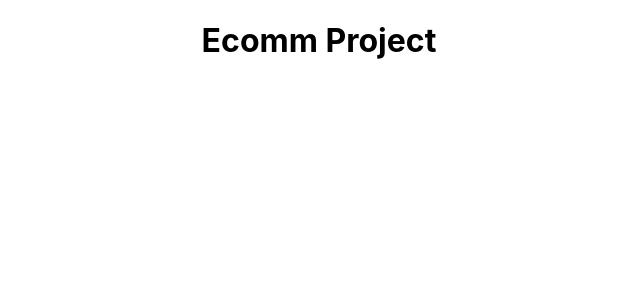
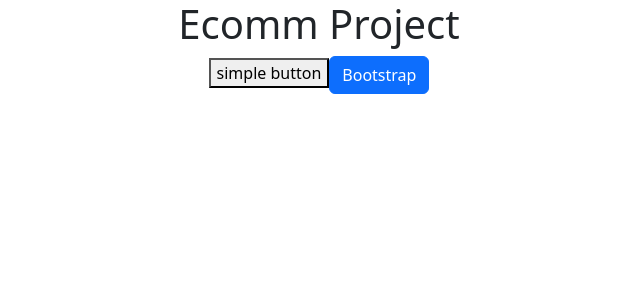
Before and after one commit to jxtsly111/Ecomm-dashboard, a React (Create React App) app: page / in a window 1280 px wide. Shown: the top 300 px of the page, without its empty margins (321-961 px from the left). Built offline with nearby package versions, Linux system fonts and the light colour scheme.

Commit message:
simple button

```diff
--- a/package.json
+++ b/package.json
@@ -10,6 +10,7 @@
     "react": "^18.2.0",
     "react-bootstrap": "^2.9.0",
     "react-dom": "^18.2.0",
+    "react-router-dom": "^6.16.0",
     "react-scripts": "5.0.1",
     "web-vitals": "^2.1.4"
   },
--- a/src/App.js
+++ b/src/App.js
@@ -1,12 +1,15 @@
 import logo from './logo.svg';
 import './App.css';
+import { Button } from 'react-bootstrap';
 
 function App() {
-  return (
-    <div className="App">
-      <h1>Ecomm Project</h1>
+    return (
+    <div className = "App" >
+        <h1> Ecomm Project </h1>
+        <button> simple button </button>
+        <Button>Bootstrap</Button>
     </div>
-  );
+    );
 }
 
 export default App;
--- a/src/index.js
+++ b/src/index.js
@@ -3,6 +3,7 @@
 import './index.css';
 import App from './App';
 import reportWebVitals from './reportWebVitals';
+import 'bootstrap/dist/css/bootstrap.min.css';
 
 const root = ReactDOM.createRoot(document.getElementById('root'));
 root.render(
```
Also changed, not shown: 1 other file (tests, documents, lock files or other folders).
